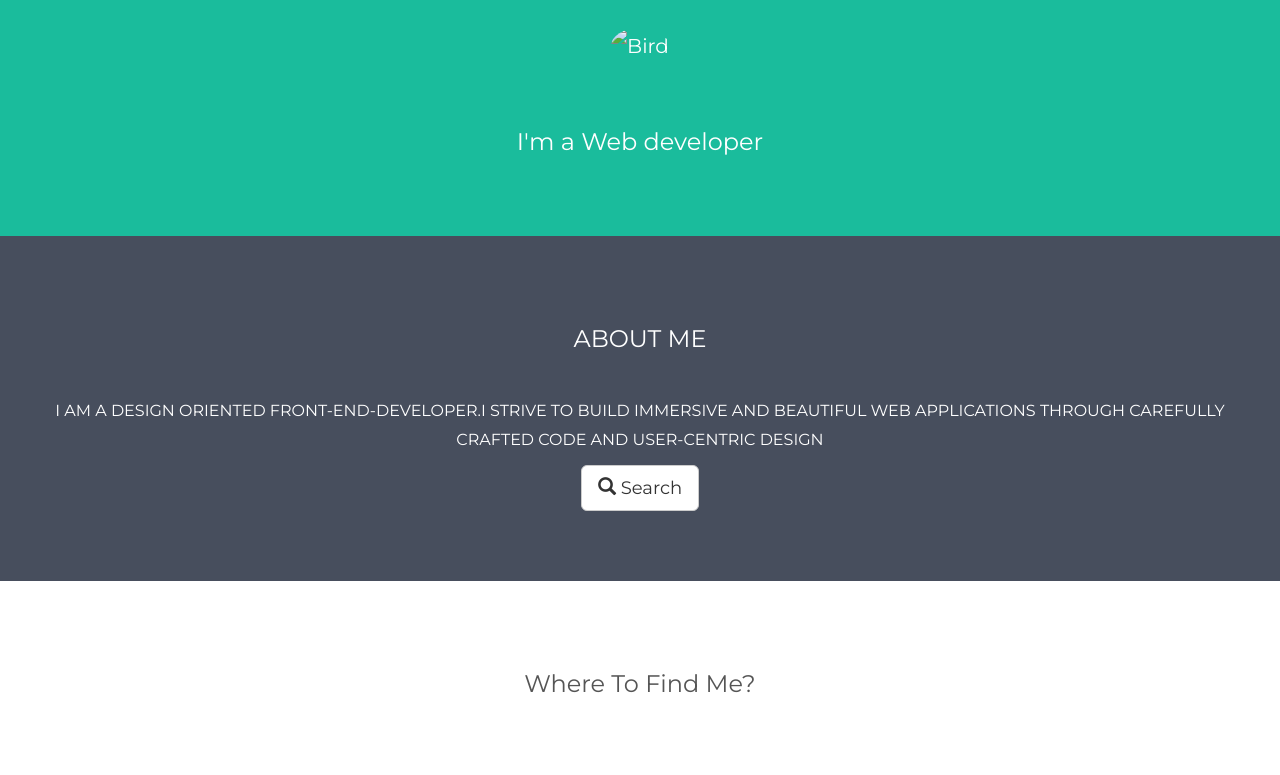
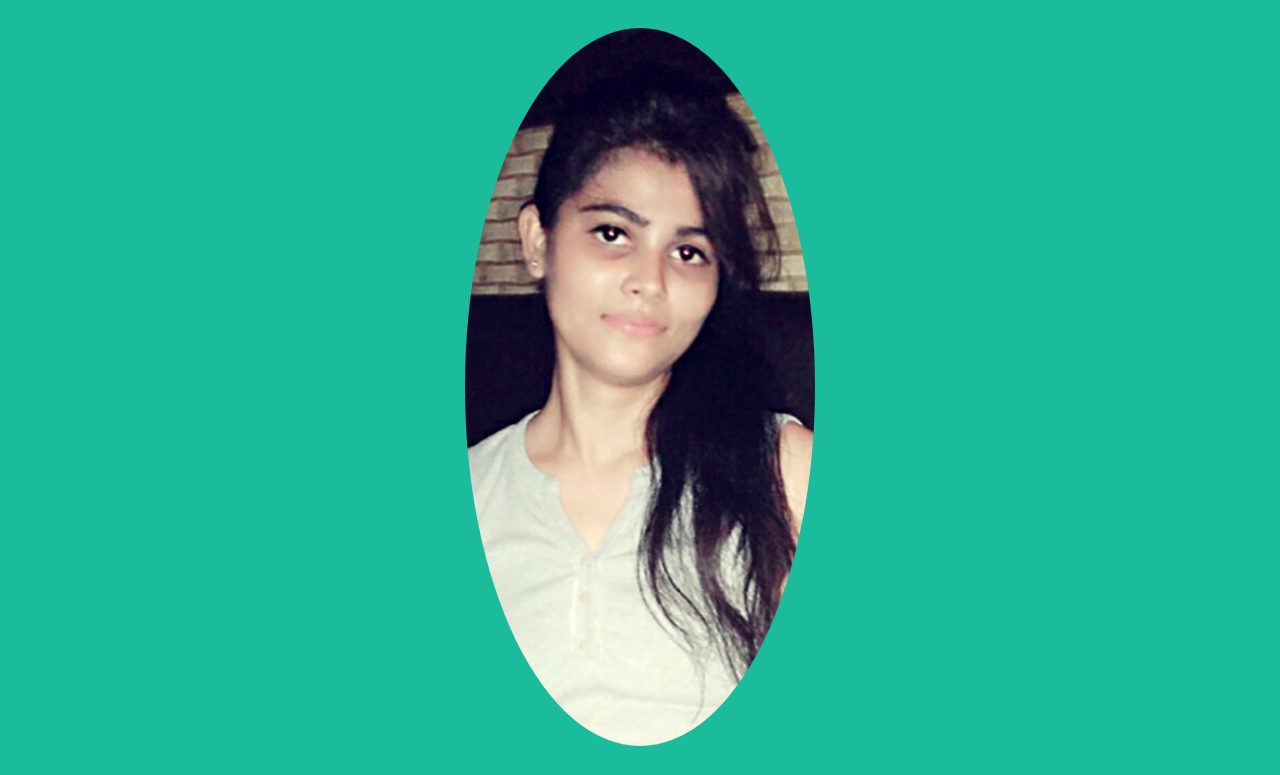
Before and after one commit to code-n-coffeee/code-n-coffeee.github.io, a plain HTML site: page index.html in a window 1280 px wide. Shown: the part 213-988 px from the top of the page. Drawn offline with nearby package versions, Linux system fonts and the light colour scheme.

Commit message:
Update index.html

```diff
--- a/index.html
+++ b/index.html
@@ -78,7 +78,7 @@
 <!-- First Container -->
 <div class="container-fluid bg-1 text-center">
   <h3 class="margin">RUBY KUMARI</h3>
-  <img src="bird.jpg" class="img-responsive img-circle margin" style="display:inline" alt="Bird" width="350" height="350">
+  <img src="BeautyPlus_20170624131528_save.jpg" class="img-responsive img-circle margin" style="display:inline" alt="Bird" width="350" height="350">
   <h3>I'm a Web developer</h3>
 </div>
 
```
